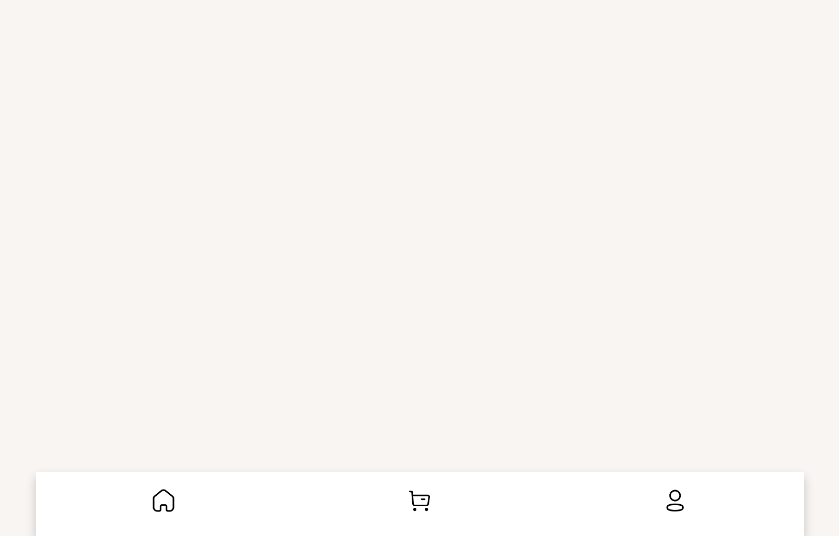
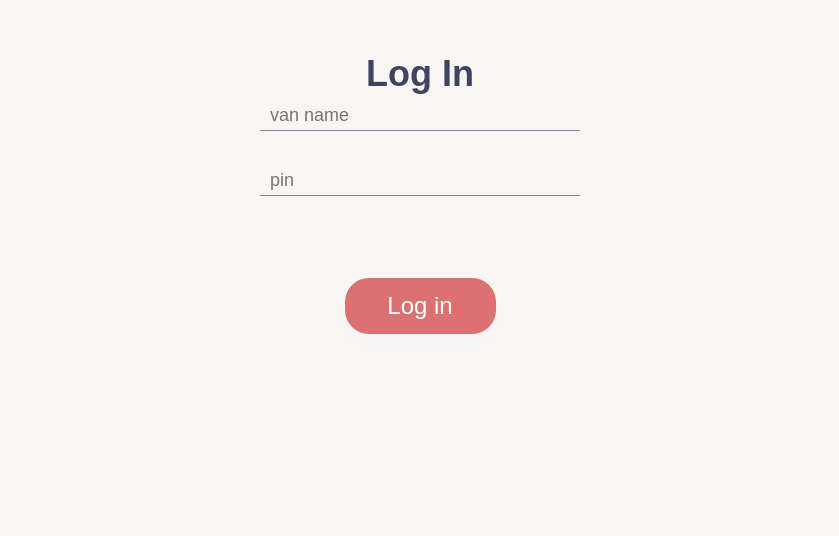
Before and after one commit to techn0mancr/snaccs-in-a-van, a Vue app in the folder frontend/: page /vendor/login in a window 1280 px wide. Shown: the part 264-800 px from the top of the page, without its empty margins (220-1059 px from the left). Built offline with nearby package versions, Linux system fonts and the light colour scheme.

Commit message:
Changed base url into localhost. Added route for vendor login

```diff
--- a/frontend/src/App.tsx
+++ b/frontend/src/App.tsx
@@ -17,9 +17,11 @@ import Profile from "./pages/profile";
 import OrderDetails from "./pages/orderDetails";
 import Menu from "./pages/menu";
 import AddToCart from "./components/addToCart";
+import VendorLogin from "./pages/vendorLogin";
 
 axios.defaults.withCredentials = true;
-axios.defaults.baseURL = "https://snaccs-in-a-van.herokuapp.com";
+axios.defaults.baseURL = "http://localhost:48080/api";
+// axios.defaults.baseURL = "https://snaccs-in-a-van.herokuapp.com";
 Vue.use(VueAxios, axios);
 
 export function getId() {
@@ -32,8 +34,10 @@ function App() {
   return (
     <div>
       <Router history={history}>
+        <Switch>
+        <Route exact path="/vendor/login" component={VendorLogin} />
+          <div>
             <Nav />
-        <Switch>
             <Route exact path="/" />
             <Route exact path="/customer/login" component={CustomerLogin} />
             <Route exact path="/customer/register" component={Signup} />
@@ -45,6 +49,7 @@ function App() {
             <Route path="/order" component={OrderDetails} />
             <Route exact path="/menu" component={Menu} />
             <Route path="/menu/item" component={AddToCart} />
+          </div>
         </Switch>
       </Router>
     </div>
--- a/frontend/src/api.tsx
+++ b/frontend/src/api.tsx
@@ -1,8 +1,8 @@
 import axios from "axios";
 import history from "./history";
 
-// const BASE_URL = "http://localhost:48080/api";
-const BASE_URL = "https://snaccs-in-a-van.herokuapp.com/api";
+const BASE_URL = "http://localhost:48080/api";
+// const BASE_URL = "https://snaccs-in-a-van.herokuapp.com/api";
 
 // function getCart() {
 //     const endpoint = `${BASE_URL}/customer/cart`;
@@ -120,7 +120,7 @@ export function getItemDetails(itemId: String) {
 //     return await axios.get(endpoint);
 // }
 
-function vendorLogin(email: String, password: String) {
+export function vendorLogin(email: String, password: String) {
   const endpoint = `${BASE_URL}/vendor/login`;
   return axios.patch(endpoint, {email, password});
 }
--- a/frontend/src/pages/checkout.tsx
+++ b/frontend/src/pages/checkout.tsx
@@ -24,7 +24,8 @@ class Information extends React.Component {
     }
 
     async getCart() {
-        const BASE_URL = "https://snaccs-in-a-van.herokuapp.com/api";
+        const BASE_URL = "http://localhost:48080/api";
+        // const BASE_URL = "https://snaccs-in-a-van.herokuapp.com/api";
         const endpoint = `${BASE_URL}/customer/cart`;
         return await axios.get(endpoint)
         .then((response) => {
--- a/frontend/src/pages/menu.tsx
+++ b/frontend/src/pages/menu.tsx
@@ -41,7 +41,8 @@ class Items extends React.Component {
   };
 
   async getMenu(vendorId: String) {
-    const BASE_URL = "https://snaccs-in-a-van.herokuapp.com/api";
+    const BASE_URL = "http://localhost:48080/api";
+    // const BASE_URL = "https://snaccs-in-a-van.herokuapp.com/api";
     const endpoint = `${BASE_URL}/menu/${vendorId}`;
     return await axios.get(endpoint).then(
       (response) => {
@@ -102,7 +103,8 @@ class Checkout extends React.Component {
   };
 
   async getCart() {
-    const BASE_URL = "https://snaccs-in-a-van.herokuapp.com/api";
+    const BASE_URL = "http://localhost:48080/api";
+    // const BASE_URL = "https://snaccs-in-a-van.herokuapp.com/api";
     const endpoint = `${BASE_URL}/customer/cart`;
     return await axios.get(endpoint).then(
       (response) => {
--- a/frontend/src/pages/orderCurrent.tsx
+++ b/frontend/src/pages/orderCurrent.tsx
@@ -28,7 +28,8 @@ class ListActiveOrder extends React.Component {
     }
 
     async getActiveOrders() {
-        const BASE_URL = "https://snaccs-in-a-van.herokuapp.com/api";
+        const BASE_URL = "http://localhost:48080/api";
+        // const BASE_URL = "https://snaccs-in-a-van.herokuapp.com/api";
         const endpoint = `${BASE_URL}/customer/orders/active`;
         return await axios.get(endpoint)
         .then((response) => {
--- a/frontend/src/pages/orderDetails.tsx
+++ b/frontend/src/pages/orderDetails.tsx
@@ -46,7 +46,8 @@ class Information extends React.Component {
   orderId = getId() || "";
 
   async getOrderDetails(orderId: String) {
-    const BASE_URL = "https://snaccs-in-a-van.herokuapp.com/api";
+    const BASE_URL = "http://localhost:48080/api";
+    // const BASE_URL = "https://snaccs-in-a-van.herokuapp.com/api";
     const endpoint = `${BASE_URL}/order/${orderId}`;
     return await axios.get(endpoint).then(
       (response) => {
--- a/frontend/src/pages/orderPast.tsx
+++ b/frontend/src/pages/orderPast.tsx
@@ -27,7 +27,8 @@ class ListPastOrder extends React.Component {
     }
 
     async getPastOrders() {
-        const BASE_URL = "https://snaccs-in-a-van.herokuapp.com/api";
+        const BASE_URL = "http://localhost:48080/api";
+        // const BASE_URL = "https://snaccs-in-a-van.herokuapp.com/api";
         const endpoint = `${BASE_URL}/customer/orders/past`;
         return await axios.get(endpoint)
         .then((response) => {
--- /dev/null
+++ b/frontend/src/pages/vendorLogin.tsx
@@ -0,0 +1,43 @@
+import React from 'react';
+import './vendorLogin.css';
+import { vendorLogin } from '../api';
+
+class VendorLogin extends React.Component {
+
+    state = {
+        email: "",
+        password: "",
+    };
+
+    handleChange = (event: { target: { name: any; value: String; }; }) => {
+        this.setState({ [event.target.name]: event.target.value });
+    }
+
+    handleSubmit = (event: { preventDefault: () => void; }) => {
+        event.preventDefault();
+
+        const { email, password } = this.state;
+        vendorLogin(email, password);
+    }
+
+    render() {
+    const { email, password } = this.state;
+    return (
+        <div>
+            <h1>Log In</h1>
+            <div className="center">
+                <form id="form" onSubmit={this.handleSubmit}>
+                    <input id="vanName" type="text" name="vanName" placeholder="van name" onChange={this.handleChange} required />
+                    <br/><br/>
+                    <input id="pin" type="password" name="pin" placeholder="pin" onChange={this.handleChange} required/>
+                    <br/><br/><br/><br/>
+                    <button type="submit" value="Login">Log in</button>
+                </form>
+            </div>
+        </div>
+    )
+    }
+
+}
+
+export default VendorLogin;
```
Lines whose indentation alone changed are shown as unchanged.
